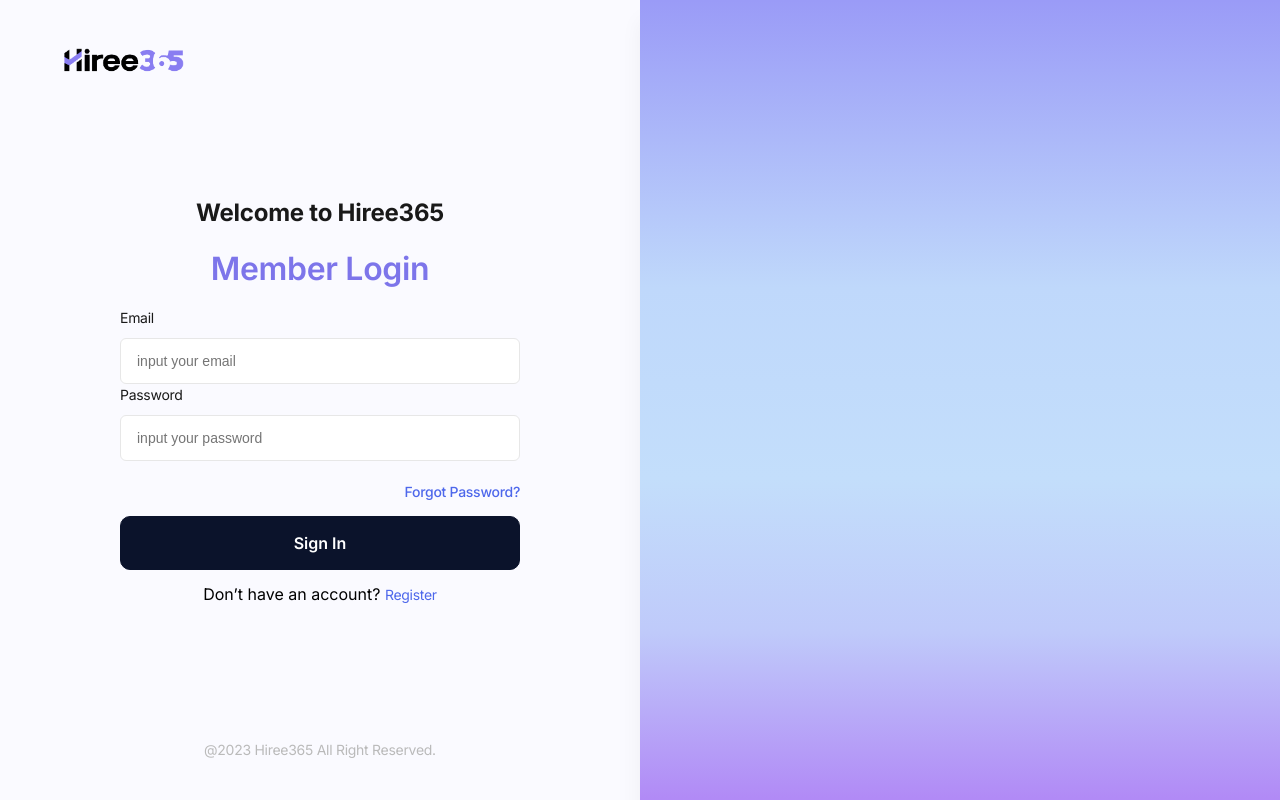
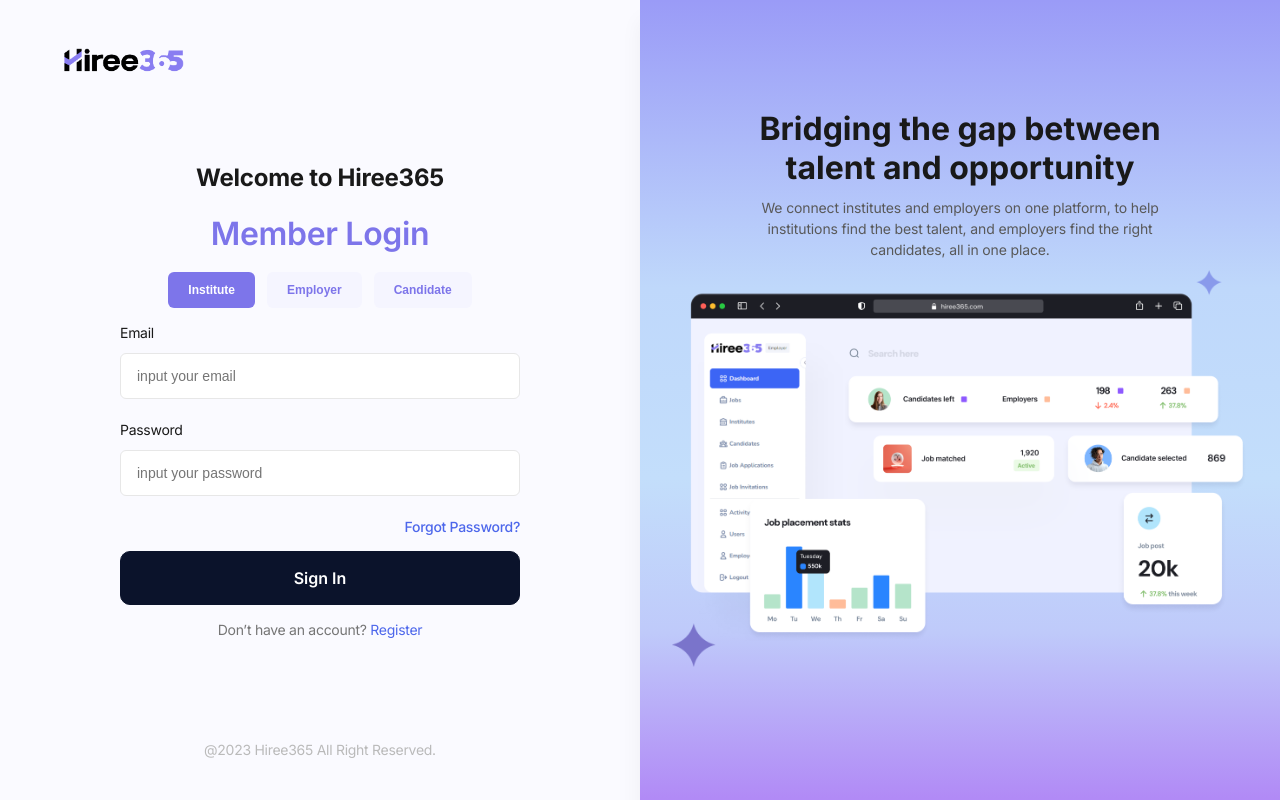
Before and after one commit to partner0831/hiree365-next, a Next.js app: page /signin in a window 1280 px wide. Built offline with nearby package versions, Linux system fonts and the light colour scheme; no server answers.

Commit message:
feat: sign in page

```diff
--- a/src/components/Input/index.tsx
+++ b/src/components/Input/index.tsx
@@ -8,9 +8,10 @@ export const Input: React.FC<IInputProps> = ({
   label,
   name,
   placeholder,
+  style,
 }) => {
   return (
-    <Styled.InputWrapper>
+    <Styled.InputWrapper style={style}>
       <span>{label}</span>
       <input
         type="text"
--- a/src/modules/auth/signin/index.tsx
+++ b/src/modules/auth/signin/index.tsx
@@ -3,6 +3,7 @@ import * as Comp from "@/components";
 import * as Styled from "./signin.styles";
 
 export const SignIn: React.FC = () => {
+  const [type, setType] = useState("Institute");
   const [form, setForm] = useState({
     email: "",
     password: "",
@@ -17,6 +18,17 @@ export const SignIn: React.FC = () => {
         <div>
           <h1>Welcome to Hiree365</h1>
           <h2>Member Login</h2>
+          <Styled.TypeView>
+            {["Institute", "Employer", "Candidate"].map((item, key) => (
+              <Styled.TypeButton
+                flag={item === type ? "true" : "false"}
+                key={key}
+                onClick={() => setType(item)}
+              >
+                {item}
+              </Styled.TypeButton>
+            ))}
+          </Styled.TypeView>
           <Comp.Input
             onChange={handleInputChange}
             value={form.email}
@@ -25,6 +37,7 @@ export const SignIn: React.FC = () => {
             placeholder="input your email"
           />
           <Comp.Input
+            style={{ marginTop: "20px" }}
             onChange={handleInputChange}
             value={form.password}
             label="Password"
@@ -41,7 +54,17 @@ export const SignIn: React.FC = () => {
         </div>
         <p>@2023 Hiree365 All Right Reserved.</p>
       </Styled.RContainer>
-      <Styled.LContainer></Styled.LContainer>
+      <Styled.LContainer>
+        <div>
+          <h4>Bridging the gap between talent and opportunity</h4>
+          <h5>
+            We connect institutes and employers on one platform, to help
+            institutions find the best talent, and employers find the right
+            candidates, all in one place.
+          </h5>
+          <img src={"./assets/images/auth/auth.png"} />
+        </div>
+      </Styled.LContainer>
     </Styled.SignInWrapper>
   );
 };
--- a/src/modules/auth/signin/signin.styles.ts
+++ b/src/modules/auth/signin/signin.styles.ts
@@ -2,6 +2,12 @@ import styled from "styled-components";
 
 export const SignInWrapper = styled.div`
      display: flex;
+     @media screen and (max-width: 768px) {
+        flex-direction: column;
+        & > div {
+          width: 100%;
+        }
+     }
 `;
 
 export const RContainer = styled.div`
@@ -10,6 +16,9 @@ export const RContainer = styled.div`
     background: #FAFAFF;
     padding: 0 20px;
     min-height: 100vh;
+    display: flex;
+    flex-direction: column;
+    justify-content: center;
     img{
         width: 131.751px;
         height: 40px;
@@ -67,6 +76,11 @@ export const RContainer = styled.div`
    }
    & > div > span{
     margin-top: 14px;
+    color: var(--secondary-400, #757575);
+    font-size: 14px;
+    font-weight: 400;
+    line-height: 150%; /* 21px */
+    letter-spacing: -0.28px;
     span{
       color: var(--primary-500, #4D67EB);
       font-size: 14px;
@@ -75,12 +89,87 @@ export const RContainer = styled.div`
       letter-spacing: -0.28px;
     }
    }
+   @media screen and (max-width: 768px) {
+      height: fit-content;
+      min-height: fit-content;
+      img{
+        position: relative;
+        top: 0;
+        left: 0;
+        margin-top: 41px;
+      }
+      p{
+        display: none;
+      }
+      h1{
+        margin-top: 30px;
+      }
+      & > div > span{
+        margin-bottom: 50px;
+      }
+    }
 `;
+export const TypeView = styled.div`
+    width: fit-content !important;
+    margin-bottom: 14px;
+    & > :not(:first-child) {
+        margin-left: 12px;
+    }
+`
+export const TypeButton  = styled.button<{flag:string}>`
+    background-color: ${({flag})=>flag==="true"?"#7D75EA":"#F5F5FF"};
+    padding: 12px 20px;
+    color: ${({flag})=>flag==="true"?"#fff":"#7D75EA"};
+    border-radius: 6px;
+    border: none;
+    font-size: 12px;
+    font-weight: 600;
+    line-height: 12px; /* 100% */
+    cursor: pointer;
+`
+export const LContainer = styled.div`
+    div{
+      max-width: 720px;
+      display: flex;
+      flex-direction: column;
+      padding: 110px 32px 0 32px;
+      box-sizing: border-box;
+      align-items: center;
+      margin: auto;
+    }
+      width: 50%;
 
-export const LContainer = styled.div`
-      width: 50%;
       background: linear-gradient(180deg, #9A9BF7 0%, #BFD8FB 35.93%, #C3DEFB 59.81%, #BFCAFA 79.02%, #A861F3 113.18%);
         box-shadow: 0px 20px 20px 0px rgba(0, 0, 0, 0.05);
         backdrop-filter: blur(25px);
       min-height: 100vh;
+      @media screen and (max-width: 768px) {
+          height: fit-content;
+          min-height: fit-content;
+          div{
+            padding: 57.29px 16.67px 110px 16.67px;
+          }
+      }
+      img{
+        max-width: 100%;
+      }
+      h4{
+        color: var(--secondary-500, #191919);
+        text-align: center;
+        font-size: 32px;
+        font-weight: 700;
+        line-height: 121.5%; /* 38.88px */
+        max-width: 415px;
+        margin-bottom: 10px;
+      }
+      h5{
+        color: #595959;
+        text-align: center;
+        font-size: 14px;
+        font-weight: 400;
+        line-height: 150%; /* 21px */
+        letter-spacing: -0.14px;
+        max-width: 415px;
+        margin-bottom: 10px;
+      }
 `;
--- a/src/modules/auth/signup/index.tsx
+++ b/src/modules/auth/signup/index.tsx
@@ -1,6 +1,70 @@
-import React from "react";
+import React, { useState } from "react";
+import * as Comp from "@/components";
 import * as Styled from "./signup.styles";
 
 export const SignUp: React.FC = () => {
-  return <Styled.SignUpWrapper></Styled.SignUpWrapper>;
+  const [type, setType] = useState("Institute");
+  const [form, setForm] = useState({
+    email: "",
+    password: "",
+  });
+  const handleInputChange = (e: React.ChangeEvent<HTMLInputElement>) => {
+    setForm((prev) => ({ ...prev, [e.target.name]: e.target.value }));
+  };
+  return (
+    <Styled.SignUpWrapper>
+      <Styled.RContainer>
+        <img src="./assets/images/logo-hire.png" />
+        <div>
+          <h1>Welcome to Hiree365</h1>
+          <h2>Member Login</h2>
+          <Styled.TypeView>
+            {["Institute", "Employer", "Candidate"].map((item, key) => (
+              <Styled.TypeButton
+                flag={item === type ? "true" : "false"}
+                key={key}
+                onClick={() => setType(item)}
+              >
+                {item}
+              </Styled.TypeButton>
+            ))}
+          </Styled.TypeView>
+          <Comp.Input
+            onChange={handleInputChange}
+            value={form.email}
+            label="Email"
+            name="email"
+            placeholder="input your email"
+          />
+          <Comp.Input
+            style={{ marginTop: "20px" }}
+            onChange={handleInputChange}
+            value={form.password}
+            label="Password"
+            name="password"
+            placeholder="input your password"
+          />
+          <h3>Forgot Password?</h3>
+          <Comp.Button bg="#0B132B" border="#0B132B">
+            Sign In
+          </Comp.Button>
+          <span>
+            Don’t have an account? <span>Register</span>
+          </span>
+        </div>
+        <p>@2023 Hiree365 All Right Reserved.</p>
+      </Styled.RContainer>
+      <Styled.LContainer>
+        <div>
+          <h4>Bridging the gap between talent and opportunity</h4>
+          <h5>
+            We connect institutes and employers on one platform, to help
+            institutions find the best talent, and employers find the right
+            candidates, all in one place.
+          </h5>
+          <img src={"./assets/images/auth/auth.png"} />
+        </div>
+      </Styled.LContainer>
+    </Styled.SignUpWrapper>
+  );
 };
--- a/src/modules/auth/signup/signup.styles.ts
+++ b/src/modules/auth/signup/signup.styles.ts
@@ -1,3 +1,175 @@
 import styled from "styled-components";
 
-export const SignUpWrapper = styled.div``
+export const SignUpWrapper = styled.div`
+     display: flex;
+     @media screen and (max-width: 768px) {
+        flex-direction: column;
+        & > div {
+          width: 100%;
+        }
+     }
+`;
+
+export const RContainer = styled.div`
+    position: relative;
+    width: 60%;
+    background: #FAFAFF;
+    padding: 0 20px;
+    min-height: 100vh;
+    display: flex;
+    flex-direction: column;
+    justify-content: center;
+    img{
+        width: 131.751px;
+        height: 40px;
+        position: fixed;
+        top: 40px;
+        left: 60px;
+    }
+   display: flex;
+   align-items: center;
+   justify-content: center;
+   & > div{
+    max-width: 400px;
+    width: 100%;
+    display: flex;
+    flex-direction: column;
+    align-items: center;
+   }
+   div{
+    width: 100%;
+   }
+   h1{
+        color: var(--secondary-500, #191919);
+        font-size: 24px;
+        font-style: normal;
+        line-height: 150%; /* 36px */
+        letter-spacing: -0.24px;
+   }
+   h2{
+        color: #7D75EA;
+        font-size: 32px;
+        font-weight: 600;
+        line-height: 150%; /* 48px */
+        letter-spacing: -0.32px;
+        margin: 14px 0;
+   }
+   p{
+     color: var(--secondary-300, #BABABA);
+     text-align: center;
+     font-size: 14px;
+     font-weight: 400;
+     line-height: 150%; /* 21px */
+     letter-spacing: -0.28px;
+     position: absolute;
+     bottom: 40px;
+   }
+   h3{
+     color: var(--primary-500, #4D67EB);
+     text-align: right;
+     font-size: 14px;
+     font-weight: 500;
+     line-height: 150%; /* 21px */
+     letter-spacing: -0.28px;
+     width: 100%;
+     margin: 20px 0 14px 0;
+   }
+   & > div > span{
+    margin-top: 14px;
+    color: var(--secondary-400, #757575);
+    font-size: 14px;
+    font-weight: 400;
+    line-height: 150%; /* 21px */
+    letter-spacing: -0.28px;
+    span{
+      color: var(--primary-500, #4D67EB);
+      font-size: 14px;
+      font-weight: 400;
+      line-height: 150%;
+      letter-spacing: -0.28px;
+    }
+   }
+   @media screen and (max-width: 768px) {
+      height: fit-content;
+      min-height: fit-content;
+      img{
+        position: relative;
+        top: 0;
+        left: 0;
+        margin-top: 41px;
+      }
+      p{
+        display: none;
+      }
+      h1{
+        margin-top: 30px;
+      }
+      & > div > span{
+        margin-bottom: 50px;
+      }
+    }
+`;
+export const TypeView = styled.div`
+    width: fit-content !important;
+    margin-bottom: 14px;
+    & > :not(:first-child) {
+        margin-left: 12px;
+    }
+`
+export const TypeButton  = styled.button<{flag:string}>`
+    background-color: ${({flag})=>flag==="true"?"#7D75EA":"#F5F5FF"};
+    padding: 12px 20px;
+    color: ${({flag})=>flag==="true"?"#fff":"#7D75EA"};
+    border-radius: 6px;
+    border: none;
+    font-size: 12px;
+    font-weight: 600;
+    line-height: 12px; /* 100% */
+    cursor: pointer;
+`
+export const LContainer = styled.div`
+    div{
+      max-width: 720px;
+      display: flex;
+      flex-direction: column;
+      padding: 110px 32px 0 32px;
+      box-sizing: border-box;
+      align-items: center;
+      margin: auto;
+    }
+      width: 40%;
+
+      background: linear-gradient(180deg, #9A9BF7 0%, #BFD8FB 35.93%, #C3DEFB 59.81%, #BFCAFA 79.02%, #A861F3 113.18%);
+        box-shadow: 0px 20px 20px 0px rgba(0, 0, 0, 0.05);
+        backdrop-filter: blur(25px);
+      min-height: 100vh;
+      @media screen and (max-width: 768px) {
+          height: fit-content;
+          min-height: fit-content;
+          div{
+            padding: 57.29px 16.67px 110px 16.67px;
+          }
+      }
+      img{
+        max-width: 100%;
+      }
+      h4{
+        color: var(--secondary-500, #191919);
+        text-align: center;
+        font-size: 32px;
+        font-weight: 700;
+        line-height: 121.5%; /* 38.88px */
+        max-width: 415px;
+        margin-bottom: 10px;
+      }
+      h5{
+        color: #595959;
+        text-align: center;
+        font-size: 14px;
+        font-weight: 400;
+        line-height: 150%; /* 21px */
+        letter-spacing: -0.14px;
+        max-width: 415px;
+        margin-bottom: 10px;
+      }
+`;
--- a/src/pages/signin.tsx
+++ b/src/pages/signin.tsx
@@ -1,8 +1,8 @@
 import React from "react";
 import * as Section from "@/modules/auth";
 
-const SignIN: React.FC = () => {
+const SignIn: React.FC = () => {
   return <Section.SignIn />;
 };
 
-export default SignIN;
+export default SignIn;
--- a/src/types/components.ts
+++ b/src/types/components.ts
@@ -79,6 +79,7 @@ export type IInputProps = {
   label?: string;
   name?: string;
   placeholder?: string;
+  style?:any;
 };
 
 export type ISelectProps = {
```
Also changed, not shown: src/pages/signup.tsx (added, +8 -0 lines), public/assets/images/auth/auth.png (added).
